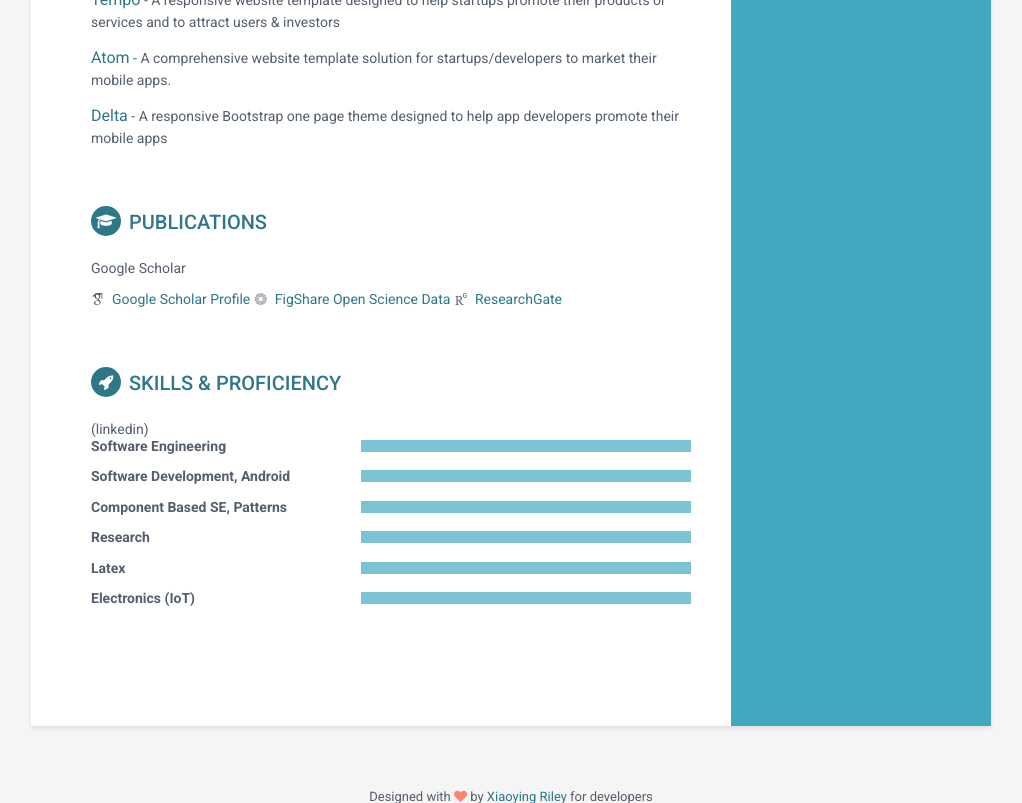
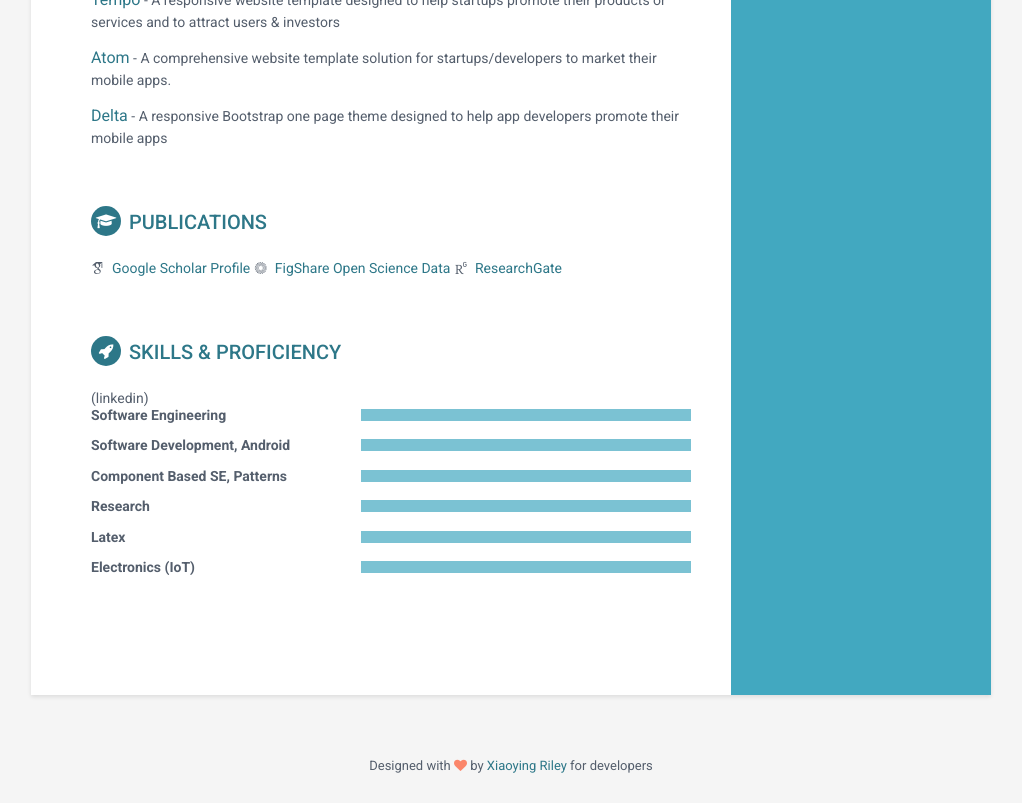
Before and after one commit to isvogor-foi/isvogor-foi.github.io, a Jekyll site: the page built from index.html, in a window 1280 px wide and 900 px high, scrolled down 1176 px, cut to the strip 0-803 px from the top of the window. Shown: the whole strip, without its empty margins (129-1151 px from the left). Built offline with Jekyll 4.4.1, drawn with Linux system fonts in a browser that asks for light colours; some web fonts are replaced.

Commit message:
Update publications.html

```diff
--- a/_includes/publications.html
+++ b/_includes/publications.html
@@ -1,9 +1,6 @@
 
 <section class="skills-section section">
     <h2 class="section-title"><i class="fa fa-graduation-cap"></i>Publications</h2>
-    <div class="intro">
-      <p>Google Scholar</p>
-    </div><!--//intro-->
             <div class="contact-container container-block">
                 <ul class="list-unstyled contact-list">
 
@@ -22,8 +19,6 @@
                       <span style="font-size: 14px;font-family: 'Roboto',sans-serif;">
                         <a href="https://www.researchgate.net/profile/Ivan_Svogor" target="_blank">ResearchGate</a></span>
                    </li>
-
-
                 </ul>
             </div><!--//contact-container-->
 </section><!--//publications-section-->
```
